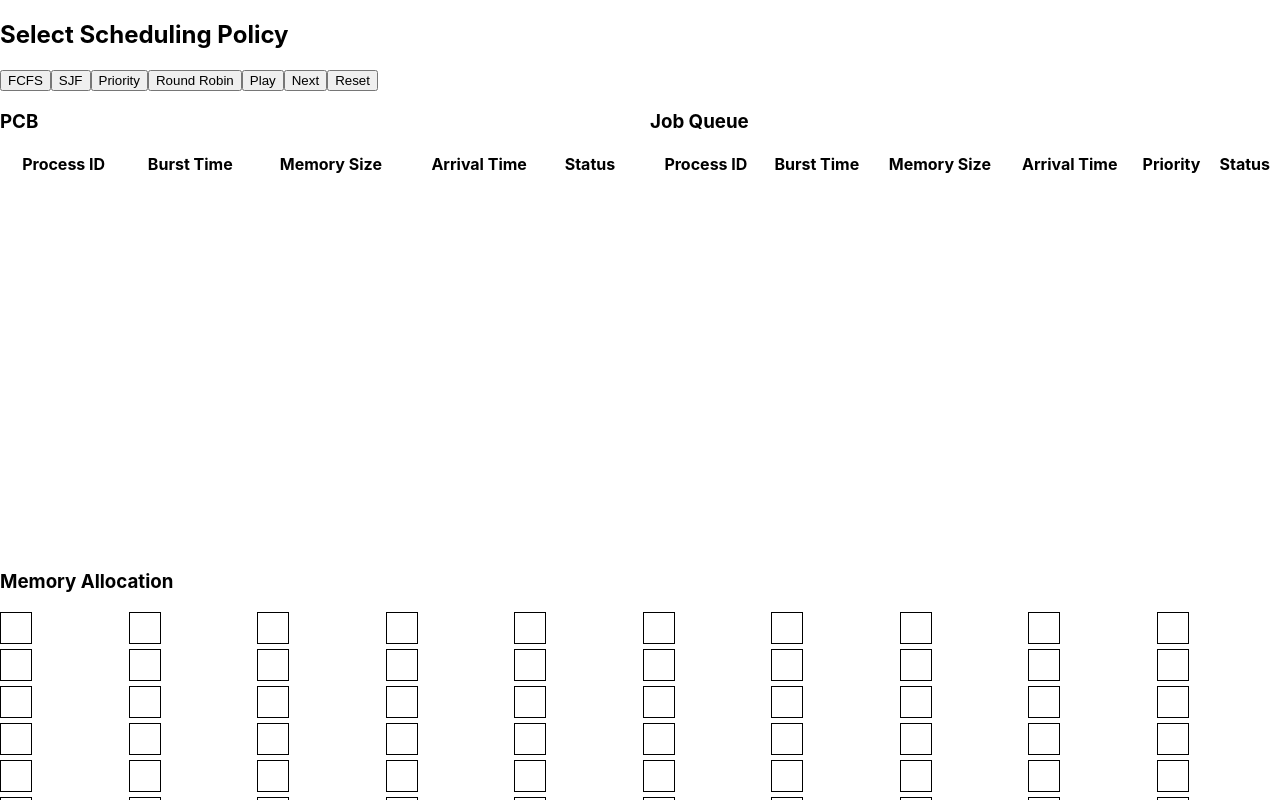
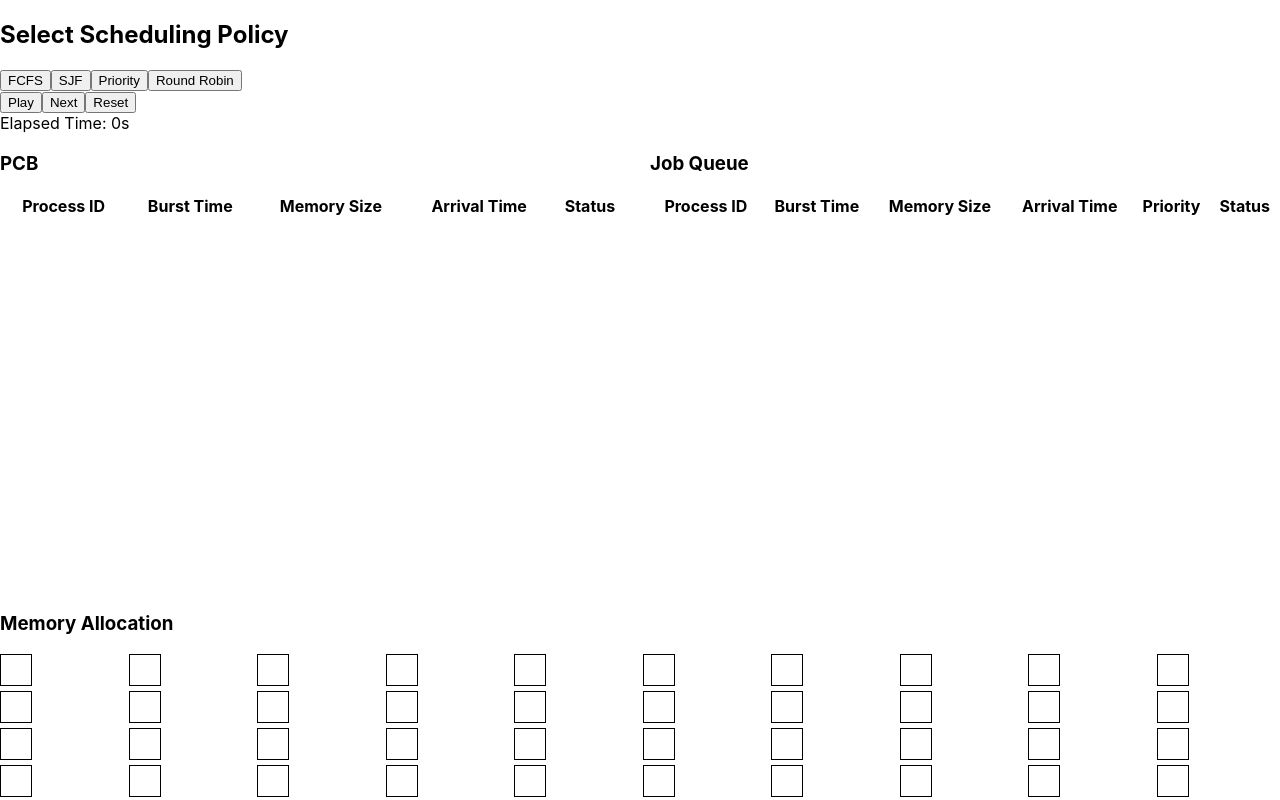
Before and after one commit to calooooy/os-simulator, a React (Create React App) app: page / in a window 1280 px wide. Shown: the top 800 px of the page. Built offline with nearby package versions, Linux system fonts and the light colour scheme.

Commit message:
Timer_v1

```diff
--- a/src/App.js
+++ b/src/App.js
@@ -1,3 +1,5 @@
+// App.js
+
 import React, { useState, useEffect, useRef } from 'react';
 import Menu from './components/Menu';
 import MemoryManagement from './components/MemoryManagement';
@@ -39,28 +41,37 @@ const App = () => {
   const currentTimeRef = useRef(0); // Reference to keep track of current time
   const nextArrivalTimeRef = useRef(0); // Reference to the next arrival time
   const timerRef = useRef(null); // Reference to the timer interval
+  // Timer state
+  const [timer, setTimer] = useState(0);
+  const timerIntervalRef = useRef(null);
+
 
   useEffect(() => {
-    if (policy && isPlaying) { // Check if policy is selected and simulation is playing
-      const interval = setInterval(() => {
+    if (policy && isPlaying) {
+      const processInterval = setInterval(() => {
         const newProcess = generateProcess(processIdRef.current, currentTimeRef.current);
         processIdRef.current += 1;
         setProcesses((prevProcesses) => [...prevProcesses, newProcess]);
-
-        // Update the next arrival time
         nextArrivalTimeRef.current = newProcess.arrivalTime;
-      }, 500); // Generate new process every 5 seconds instead of every second
+      }, 500);
 
       const executionInterval = setInterval(() => {
         runProcess();
-        // Increment the current time
         currentTimeRef.current += 1;
-      }, 1000); // Run the scheduler every second
+      }, 1000);
+
+      // Start the timer
+      timerIntervalRef.current = setInterval(() => {
+        setTimer(prevTimer => prevTimer + 1);
+      }, 1000);
 
       return () => {
-        clearInterval(interval);
+        clearInterval(processInterval);
         clearInterval(executionInterval);
+        clearInterval(timerIntervalRef.current);
       };
+    } else {
+      clearInterval(timerIntervalRef.current);
     }
   }, [policy, isPlaying]); // Update effect when policy or isPlaying state changes
 
@@ -73,9 +84,10 @@ const App = () => {
     setMemory(new Array(100).fill(null));
     setJobQueue([]);
     processIdRef.current = 1;
-    currentTimeRef.current = 0; // Reset current time when a new policy is selected
-    nextArrivalTimeRef.current = 0; // Reset next arrival time when a new policy is selected
-    setKey(prevKey => prevKey + 1); // Update the key to force re-render
+    currentTimeRef.current = 0;
+    nextArrivalTimeRef.current = 0;
+    setKey(prevKey => prevKey + 1);
+    setTimer(0); //// Update the key to force re-render
   };
 
   const runProcess = () => {
@@ -242,7 +254,6 @@ const App = () => {
   };
 
   const handleReset = () => {
-    // setPolicy('');
     setIsPlaying(false);
     setProcesses([]);
     setMemory(new Array(100).fill(null));
@@ -251,12 +262,14 @@ const App = () => {
     currentTimeRef.current = 0;
     nextArrivalTimeRef.current = 0;
     setKey(prevKey => prevKey + 1);
+    setTimer(0); // Reset timer on reset
   };
 
   return (
     <div>
       <Menu onSelectPolicy={handleSelectPolicy} onPlayPause={handlePlayPause} onNext={handleNext} onReset={handleReset} isPlaying={isPlaying} />
       {policy && <h3>Current Policy: {policy}</h3>}
+      <div>Elapsed Time: {timer}s</div> {/* Display the timer */}
       <MemoryManagement
         key={key}
         processes={processes}
--- a/src/components/Menu.jsx
+++ b/src/components/Menu.jsx
@@ -7,11 +7,14 @@ const Menu = ({ onSelectPolicy, onPlayPause, onNext, onReset, isPlaying }) => {
 
   return (
     <div>
+      <div>
         <h2>Select Scheduling Policy</h2>
         <button onClick={() => onSelectPolicy('FCFS')}>FCFS</button>
         <button onClick={() => onSelectPolicy('SJF')}>SJF</button>
         <button onClick={() => onSelectPolicy('Priority')}>Priority</button>
         <button onClick={() => onSelectPolicy('RR')}>Round Robin</button>
+      </div>
+      <div>
         {isPlaying ? (
           <button onClick={handlePlayPause}>Pause</button>
         ) : (
@@ -20,6 +23,7 @@ const Menu = ({ onSelectPolicy, onPlayPause, onNext, onReset, isPlaying }) => {
         <button onClick={onNext}>Next</button>
         <button onClick={onReset}>Reset</button> {/* Call the onReset function when the Reset button is clicked */}
       </div>
+    </div>
   );
 };
 
```
Lines whose indentation alone changed are shown as unchanged.
